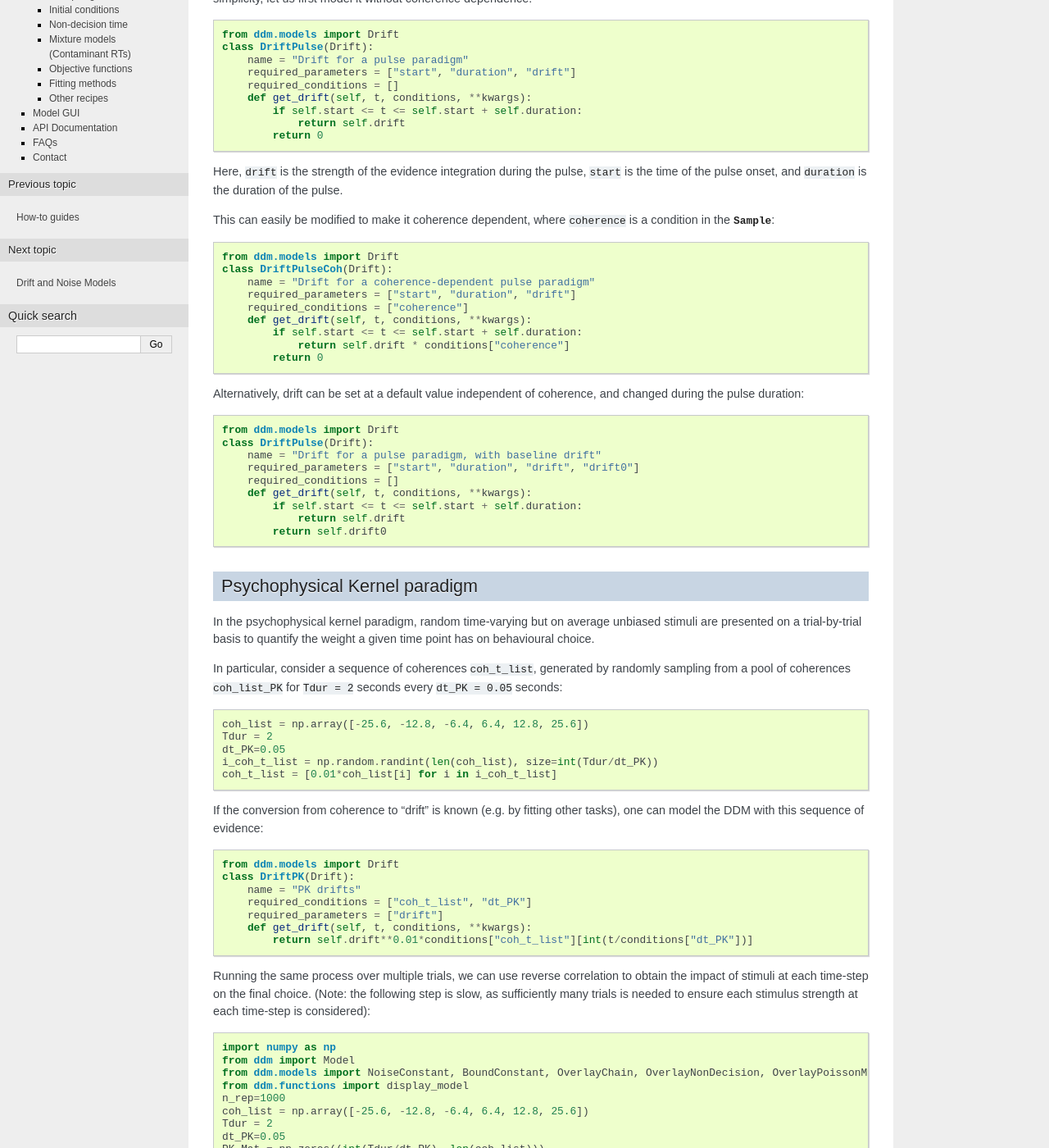
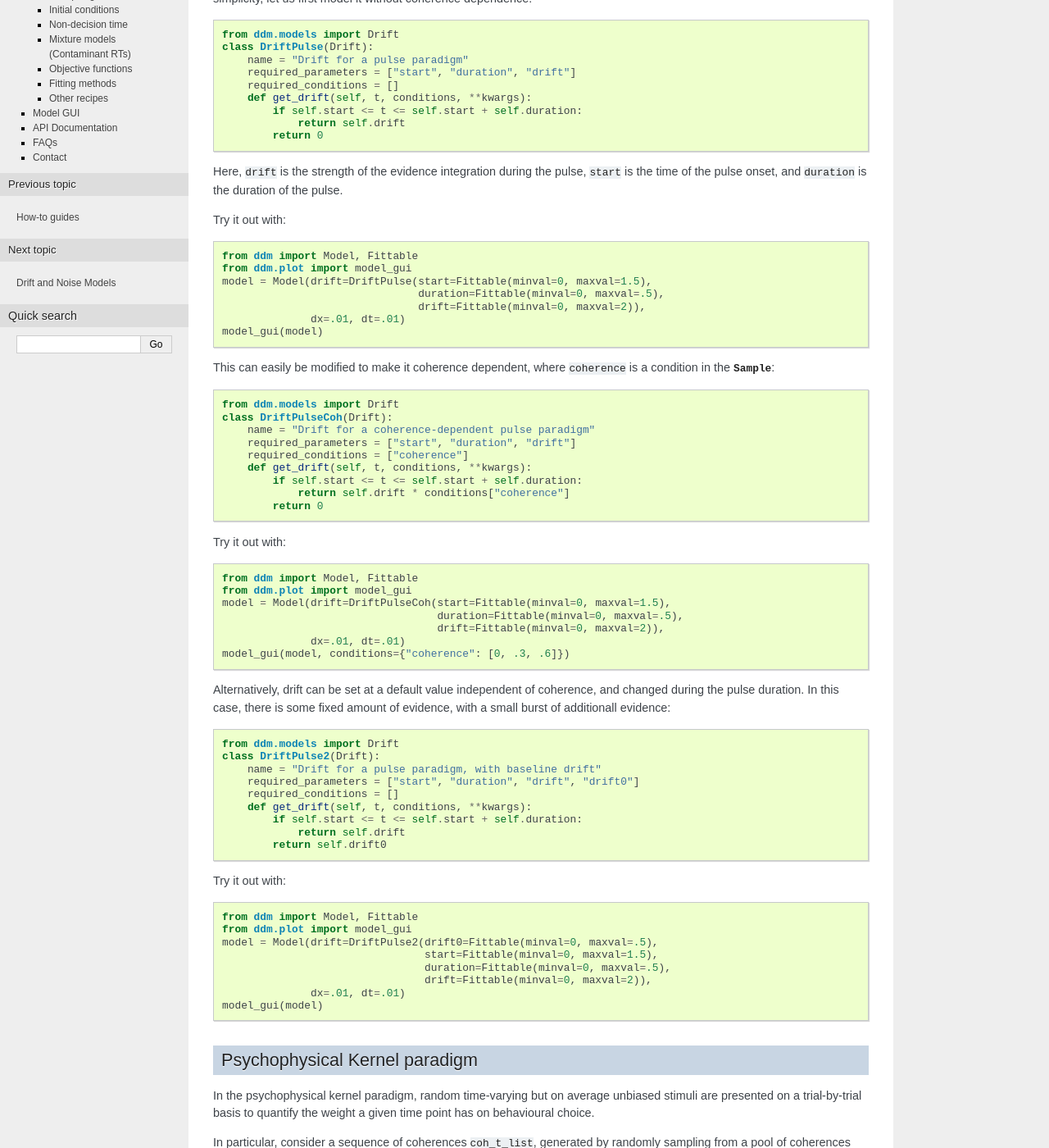
Before and after one commit to mwshinn/PyDDM, a Sphinx documentation site: the page built from doc/cookbook/paradigms.rst, in a window 1280 px wide and 1400 px high, scrolled down 209 px. Shown: the whole window at 82% size. Built offline with Sphinx 7.4.7, drawn with Linux system fonts in a browser that asks for light colours; formulas are drawn with MathJax 3.

Commit message:
More runnable examples in the cookbook

```diff
--- a/doc/cookbook/paradigms.rst
+++ b/doc/cookbook/paradigms.rst
@@ -8,47 +8,65 @@ Pulse paradigm
 
 The pulse paradigm, where evidence is presented for a fixed amount of
 time only, is common in behavioral neuroscience.  For simplicity, let
-us first model it without coherence dependence::
+us first model it without coherence dependence:
 
-  from ddm.models import Drift
-  class DriftPulse(Drift):
-      name = "Drift for a pulse paradigm"
-      required_parameters = ["start", "duration", "drift"]
-      required_conditions = []
-      def get_drift(self, t, conditions, **kwargs):
-          if self.start <= t <= self.start + self.duration:
-              return self.drift
-          return 0
+.. literalinclude:: ../downloads/cookbook.py
+   :language: python
+   :start-after: # Start DriftPulse
+   :end-before: # End DriftPulse
 
 Here, ``drift`` is the strength of the evidence integration during the
 pulse, ``start`` is the time of the pulse onset, and ``duration`` is the
 duration of the pulse.
 
+Try it out with::
+
+  from ddm import Model, Fittable
+  from ddm.plot import model_gui
+  model = Model(drift=DriftPulse(start=Fittable(minval=0, maxval=1.5),
+                                 duration=Fittable(minval=0, maxval=.5),
+                                 drift=Fittable(minval=0, maxval=2)),
+                dx=.01, dt=.01)
+  model_gui(model)
+
 This can easily be modified to make it coherence dependent, where
-``coherence`` is a condition in the :class:`.Sample`::
+``coherence`` is a condition in the :class:`.Sample`:
 
-  from ddm.models import Drift
-  class DriftPulseCoh(Drift):
-      name = "Drift for a coherence-dependent pulse paradigm"
-      required_parameters = ["start", "duration", "drift"]
-      required_conditions = ["coherence"]
-      def get_drift(self, t, conditions, **kwargs):
-          if self.start <= t <= self.start + self.duration:
-              return self.drift * conditions["coherence"]
-          return 0
+.. literalinclude:: ../downloads/cookbook.py
+   :language: python
+   :start-after: # Start DriftPulseCoh
+   :end-before: # End DriftPulseCoh
+
+Try it out with::
+
+  from ddm import Model, Fittable
+  from ddm.plot import model_gui
+  model = Model(drift=DriftPulseCoh(start=Fittable(minval=0, maxval=1.5),
+                                    duration=Fittable(minval=0, maxval=.5),
+                                    drift=Fittable(minval=0, maxval=2)),
+                dx=.01, dt=.01)
+  model_gui(model, conditions={"coherence": [0, .3, .6]})
 
 Alternatively, drift can be set at a default value independent of
-coherence, and changed during the pulse duration::
+coherence, and changed during the pulse duration.  In this case, there
+is some fixed amount of evidence, with a small burst of additionall
+evidence:
 
-  from ddm.models import Drift
-  class DriftPulse(Drift):
-      name = "Drift for a pulse paradigm, with baseline drift"
-      required_parameters = ["start", "duration", "drift", "drift0"]
-      required_conditions = []
-      def get_drift(self, t, conditions, **kwargs):
-          if self.start <= t <= self.start + self.duration:
-              return self.drift
-          return self.drift0
+.. literalinclude:: ../downloads/cookbook.py
+   :language: python
+   :start-after: # Start DriftPulse2
+   :end-before: # End DriftPulse2
+
+Try it out with::
+
+  from ddm import Model, Fittable
+  from ddm.plot import model_gui
+  model = Model(drift=DriftPulse2(drift0=Fittable(minval=0, maxval=.5),
+                                  start=Fittable(minval=0, maxval=1.5),
+                                  duration=Fittable(minval=0, maxval=.5),
+                                  drift=Fittable(minval=0, maxval=2)),
+                dx=.01, dt=.01)
+  model_gui(model)
 
 
 .. _paradigm-pk:
--- a/doc/downloads/cookbook.py
+++ b/doc/downloads/cookbook.py
@@ -8,6 +8,8 @@ import ddm
 
 
 # Start ICPointRew
+import numpy as np
+from ddm import InitialCondition
 class ICPointRew(InitialCondition):
     name = "A reward-biased starting point."
     required_parameters = ["x0"]
@@ -25,6 +27,9 @@ class ICPointRew(InitialCondition):
 # End ICPointRew
 
 # Start ICPointRewInterp
+import numpy as np
+import scipy.stats
+from ddm import InitialCondition
 class ICPointRewInterp(InitialCondition):
     name = "A dirac delta function at a position dictated by reward."
     required_parameters = ["x0"]
@@ -50,6 +55,9 @@ class ICPointRewInterp(InitialCondition):
 # End ICPointRewInterp
 
 # Start ICPointRange
+import numpy as np
+import scipy.stats
+from ddm import InitialCondition
 class ICPointRange(InitialCondition):
     name = "A shifted reward-biased uniform distribution"
     required_parameters = ["x0", "sz"]
@@ -66,6 +74,9 @@ class ICPointRange(InitialCondition):
 # End ICPointRange
 
 # Start ICCauchy
+import numpy as np
+import scipy.stats
+from ddm import InitialCondition
 class ICCauchy(InitialCondition):
     name = "Cauchy distribution"
     required_parameters = ["scale"]
@@ -76,7 +87,10 @@ class ICCauchy(InitialCondition):
 
 
 # Start OverlayNonDecisionGaussian
-class OverlayNonDecisionGaussian(ddm.Overlay):
+import numpy as np
+import scipy
+from ddm import Overlay, Solution
+class OverlayNonDecisionGaussian(Overlay):
     name = "Add a Gaussian-distributed non-decision time"
     required_parameters = ["nondectime", "ndsigma"]
     def apply(self, solution):
@@ -93,18 +107,20 @@ class OverlayNonDecisionGaussian(ddm.Overlay):
             weights /= np.sum(weights) # Ensure it integrates to 1
         newcorr = np.convolve(weights, corr, mode="full")[len(corr):(2*len(corr))]
         newerr = np.convolve(weights, err, mode="full")[len(corr):(2*len(corr))]
-        return ddm.Solution(newcorr, newerr, solution.model,
-                            solution.conditions, solution.undec)
+        return Solution(newcorr, newerr, solution.model,
+                        solution.conditions, solution.undec)
 # End OverlayNonDecisionGaussian
 
 # Start OverlayNonDecisionLR
+import numpy as np
+from ddm import Overlay, Solution
 class OverlayNonDecisionLR(Overlay):
     name = "Separate non-decision time for left and right sides"
     required_parameters = ["nondectimeL", "nondectimeR"]
     required_conditions = ["side"] # Side coded as 0=L or 1=R
-    def apply(self, solution, conditions={}):
+    def apply(self, solution):
         # Check parameters and conditions
-        assert conditions['side'] in [0, 1], "Invalid side"
+        assert solution.conditions['side'] in [0, 1], "Invalid side"
         # Unpack solution object
         corr = solution.corr
         err = solution.err
@@ -112,7 +128,7 @@ class OverlayNonDecisionLR(Overlay):
         cond = solution.conditions
         undec = solution.undec
         # Compute non-decision time
-        ndtime = self.nondectimeL if conditions['side'] == 0 else self.nondectimeR
+        ndtime = self.nondectimeL if cond['side'] == 0 else self.nondectimeR
         shifts = int(ndtime/m.dt) # truncate
         # Shift the distribution
         newcorr = np.zeros(corr.shape, dtype=corr.dtype)
@@ -130,7 +146,8 @@ class OverlayNonDecisionLR(Overlay):
 # End OverlayNonDecisionLR
 
 # Start DriftCoherence
-class DriftCoherence(ddm.models.Drift):
+from ddm import Drift
+class DriftCoherence(Drift):
     name = "Drift depends linearly on coherence"
     required_parameters = ["driftcoh"] # <-- Parameters we want to include in the model
     required_conditions = ["coh"] # <-- Task parameters ("conditions"). Should be the same name as in the sample.
@@ -141,7 +158,8 @@ class DriftCoherence(ddm.models.Drift):
 # End DriftCoherence
 
 # Start DriftCoherenceLeak
-class DriftCoherenceLeak(ddm.models.Drift):
+from ddm import Drift
+class DriftCoherenceLeak(Drift):
     name = "Leaky drift depends linearly on coherence"
     required_parameters = ["driftcoh", "leak"] # <-- Parameters we want to include in the model
     required_conditions = ["coh"] # <-- Task parameters ("conditions"). Should be the same name as in the sample.
@@ -162,6 +180,42 @@ class DriftSine(Drift):
         return np.sin(t*conditions["frequency"]*2*np.pi)*self.scale
 # End DriftSine
 
+# Start DriftPulse
+from ddm.models import Drift
+class DriftPulse(Drift):
+    name = "Drift for a pulse paradigm"
+    required_parameters = ["start", "duration", "drift"]
+    required_conditions = []
+    def get_drift(self, t, conditions, **kwargs):
+        if self.start <= t <= self.start + self.duration:
+            return self.drift
+        return 0
+# End DriftPulse
+
+# Start DriftPulseCoh
+from ddm.models import Drift
+class DriftPulseCoh(Drift):
+    name = "Drift for a coherence-dependent pulse paradigm"
+    required_parameters = ["start", "duration", "drift"]
+    required_conditions = ["coherence"]
+    def get_drift(self, t, conditions, **kwargs):
+        if self.start <= t <= self.start + self.duration:
+            return self.drift * conditions["coherence"]
+        return 0
+# End DriftPulseCoh
+
+# Start DriftPulse2
+from ddm.models import Drift
+class DriftPulse2(Drift):
+    name = "Drift for a pulse paradigm, with baseline drift"
+    required_parameters = ["start", "duration", "drift", "drift0"]
+    required_conditions = []
+    def get_drift(self, t, conditions, **kwargs):
+        if self.start <= t <= self.start + self.duration:
+            return self.drift
+        return self.drift0
+# End DriftPulse2
+
 
 # Start BoundCollapsingStep
 from ddm.models import Bound
@@ -178,6 +232,8 @@ class BoundCollapsingStep(Bound):
 from ddm.models import Bound
 import numpy as np
 # Start BoundCollapsingWeibull
+import numpy as np
+from ddm import Bound
 class BoundCollapsingWeibull(Bound):
     name = "Weibull CDF collapsing bounds"
     required_parameters = ["a", "aprime", "lam", "k"]
@@ -190,6 +246,8 @@ class BoundCollapsingWeibull(Bound):
 # End BoundCollapsingWeibull
 
 # Start LossByMeans
+import numpy as np
+from ddm import LossFunction
 class LossByMeans(LossFunction):
     name = "Mean RT and accuracy"
     def setup(self, dt, T_dur, **kwargs):
@@ -208,6 +266,7 @@ class LossByMeans(LossFunction):
 # End LossByMeans
 
 # Start BoundSpeedAcc
+from ddm import Bound
 class BoundSpeedAcc(Bound):
     name = "constant"
     required_parameters = ["Bacc", "Bspeed"]
@@ -227,16 +286,18 @@ def urgency_gain(t, gain_start, gain_slope):
 # End urgency_gain
 
 # Start DriftUrgencyGain
+from ddm import Drift
 class DriftUrgencyGain(Drift):
-    name = "constant"
+    name = "drift rate with an urgency function"
     required_parameters = ["snr", "gain_start", "gain_slope"]
     def get_drift(self, t, **kwargs):
         return self.snr * urgency_gain(t, self.gain_start, self.gain_slope)
 # End DriftUrgencyGain
 
 # Start NoiseUrgencyGain
-class NoiseConstant(Noise):
-    name = "constant"
+from ddm import Noise
+class NoiseUrgencyGain(Noise):
+    name = "noise level with an urgency function"
     required_parameters = ["gain_start", "gain_slope"]
     def get_noise(self, t, **kwargs):
         return urgency_gain(t, self.gain_start, self.gain_slope)
```
Also changed, not shown: doc/cookbook/initialconditions.rst (+38 -1 lines), doc/cookbook/nondecision.rst (+28 -1 lines), 1 other file.
